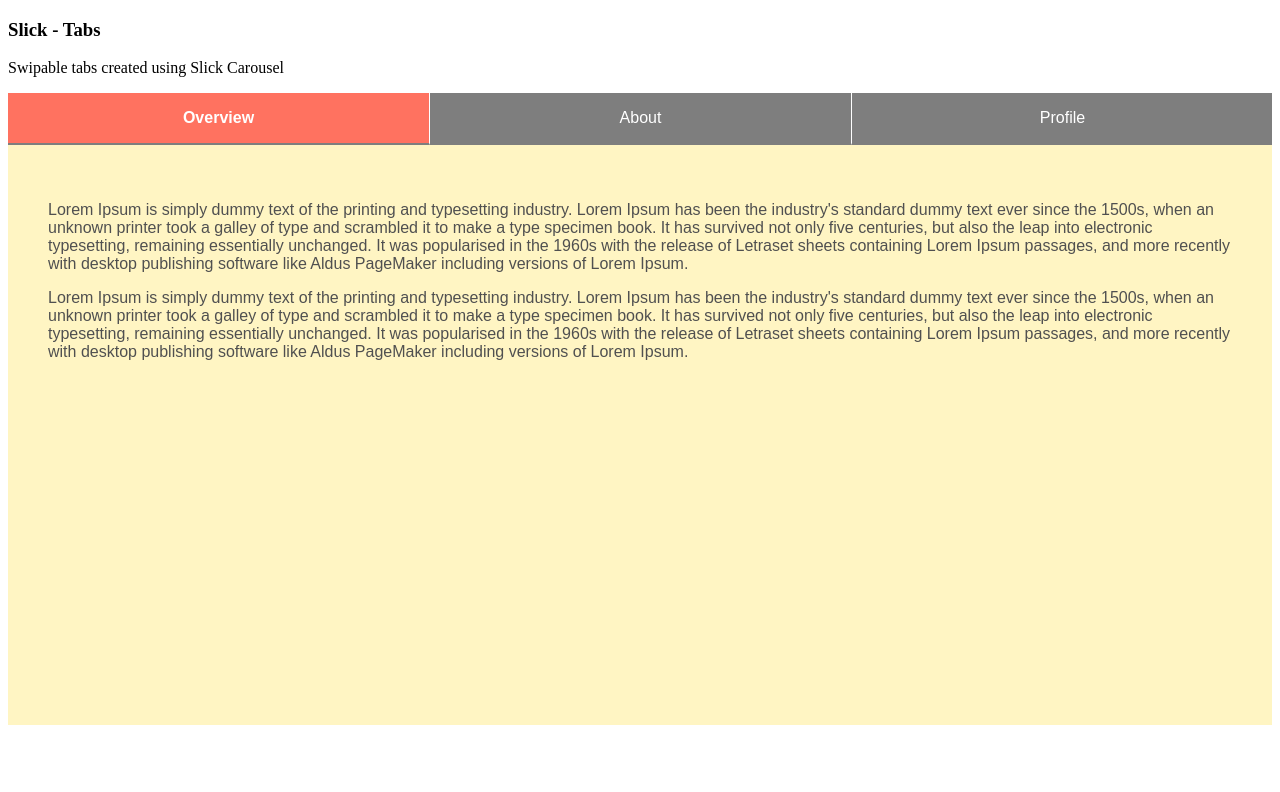
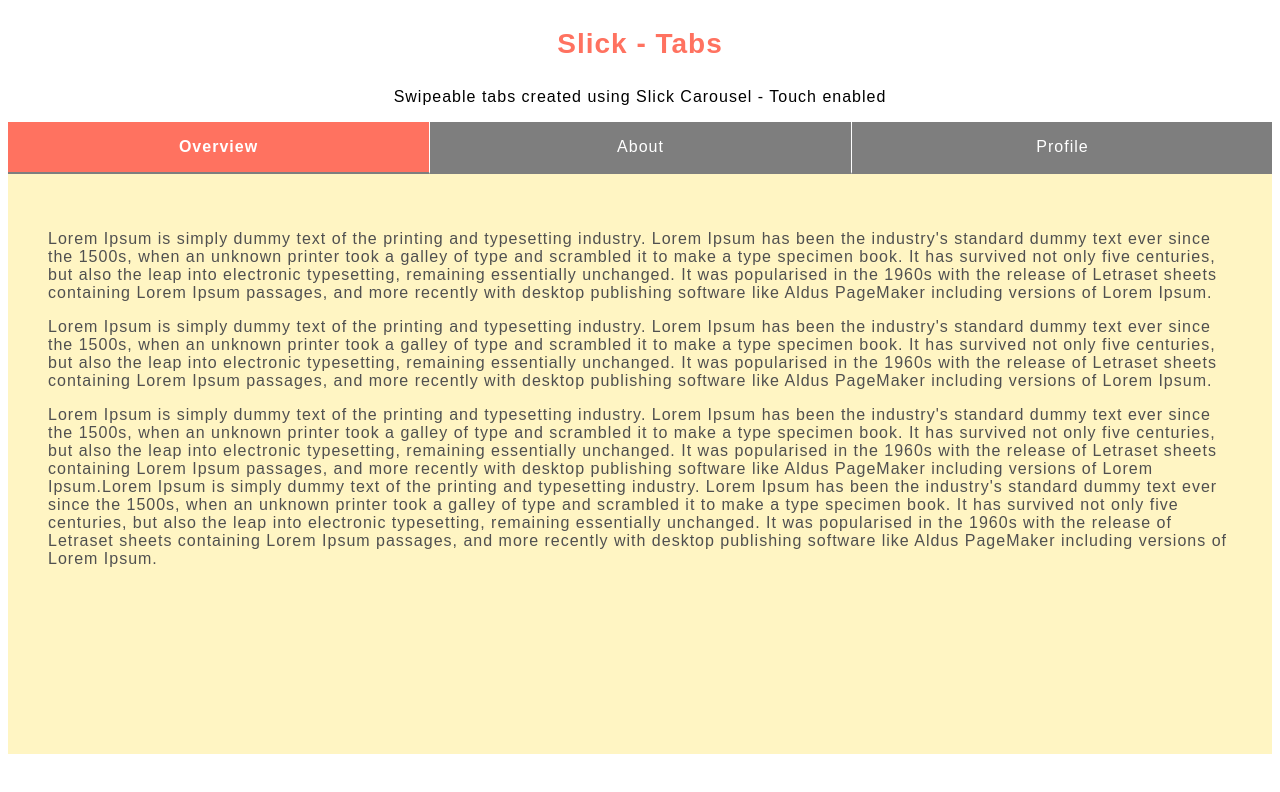
Before and after one commit to prabhuramkumar/prabhuramkumar.github.io, a plain HTML site: page slick-tabs.html in a window 1280 px wide. Drawn offline with Linux system fonts and the light colour scheme.

Commit message:
[Prabhu] Demo page styling

```diff
--- a/slick-tabs.html
+++ b/slick-tabs.html
@@ -18,8 +18,8 @@
 </head>
 
 <body>
-	<h3>Slick - Tabs</h3>
-	<p>Swipable tabs created using Slick Carousel<p>
+	<h3 class="slick-title">Slick - Tabs</h3>
+	<p class="slick-caption">Swipeable tabs created using Slick Carousel - Touch enabled<p>
 
 	<div class="sub-header">
 	  <div class="swipe-tabs">
@@ -35,6 +35,7 @@
 	    <div class="swipe-tab-content">
 	    	<p>Lorem Ipsum is simply dummy text of the printing and typesetting industry. Lorem Ipsum has been the industry's standard dummy text ever since the 1500s, when an unknown printer took a galley of type and scrambled it to make a type specimen book. It has survived not only five centuries, but also the leap into electronic typesetting, remaining essentially unchanged. It was popularised in the 1960s with the release of Letraset sheets containing Lorem Ipsum passages, and more recently with desktop publishing software like Aldus PageMaker including versions of Lorem Ipsum.</p>
 			<p>Lorem Ipsum is simply dummy text of the printing and typesetting industry. Lorem Ipsum has been the industry's standard dummy text ever since the 1500s, when an unknown printer took a galley of type and scrambled it to make a type specimen book. It has survived not only five centuries, but also the leap into electronic typesetting, remaining essentially unchanged. It was popularised in the 1960s with the release of Letraset sheets containing Lorem Ipsum passages, and more recently with desktop publishing software like Aldus PageMaker including versions of Lorem Ipsum.</p>
+			<p>Lorem Ipsum is simply dummy text of the printing and typesetting industry. Lorem Ipsum has been the industry's standard dummy text ever since the 1500s, when an unknown printer took a galley of type and scrambled it to make a type specimen book. It has survived not only five centuries, but also the leap into electronic typesetting, remaining essentially unchanged. It was popularised in the 1960s with the release of Letraset sheets containing Lorem Ipsum passages, and more recently with desktop publishing software like Aldus PageMaker including versions of Lorem Ipsum.Lorem Ipsum is simply dummy text of the printing and typesetting industry. Lorem Ipsum has been the industry's standard dummy text ever since the 1500s, when an unknown printer took a galley of type and scrambled it to make a type specimen book. It has survived not only five centuries, but also the leap into electronic typesetting, remaining essentially unchanged. It was popularised in the 1960s with the release of Letraset sheets containing Lorem Ipsum passages, and more recently with desktop publishing software like Aldus PageMaker including versions of Lorem Ipsum.</p>
 
 	    </div>
 	    <div class="swipe-tab-content">
--- a/stylesheets/slick-tabs.css
+++ b/stylesheets/slick-tabs.css
@@ -1,3 +1,8 @@
+body {
+  font-family: sans-serif;
+  letter-spacing: 1px;
+}
+
 .swipe-tabs.container-fluid {
   width: 100%;
   max-width: 1200px;
@@ -51,7 +56,6 @@
 }
 
 .swipe-tabs, .swipe-tabs-container {
-   font-family: 'Arial';
    color: #505050;
 }
 
@@ -68,3 +72,12 @@
   background-color: #ff7260;
   color: #ffffff;
 }
+
+.slick-title {
+  font-size: 28px;
+  color: #ff7260;
+}
+
+.slick-title, .slick-caption {
+  text-align: center;
+}
```
